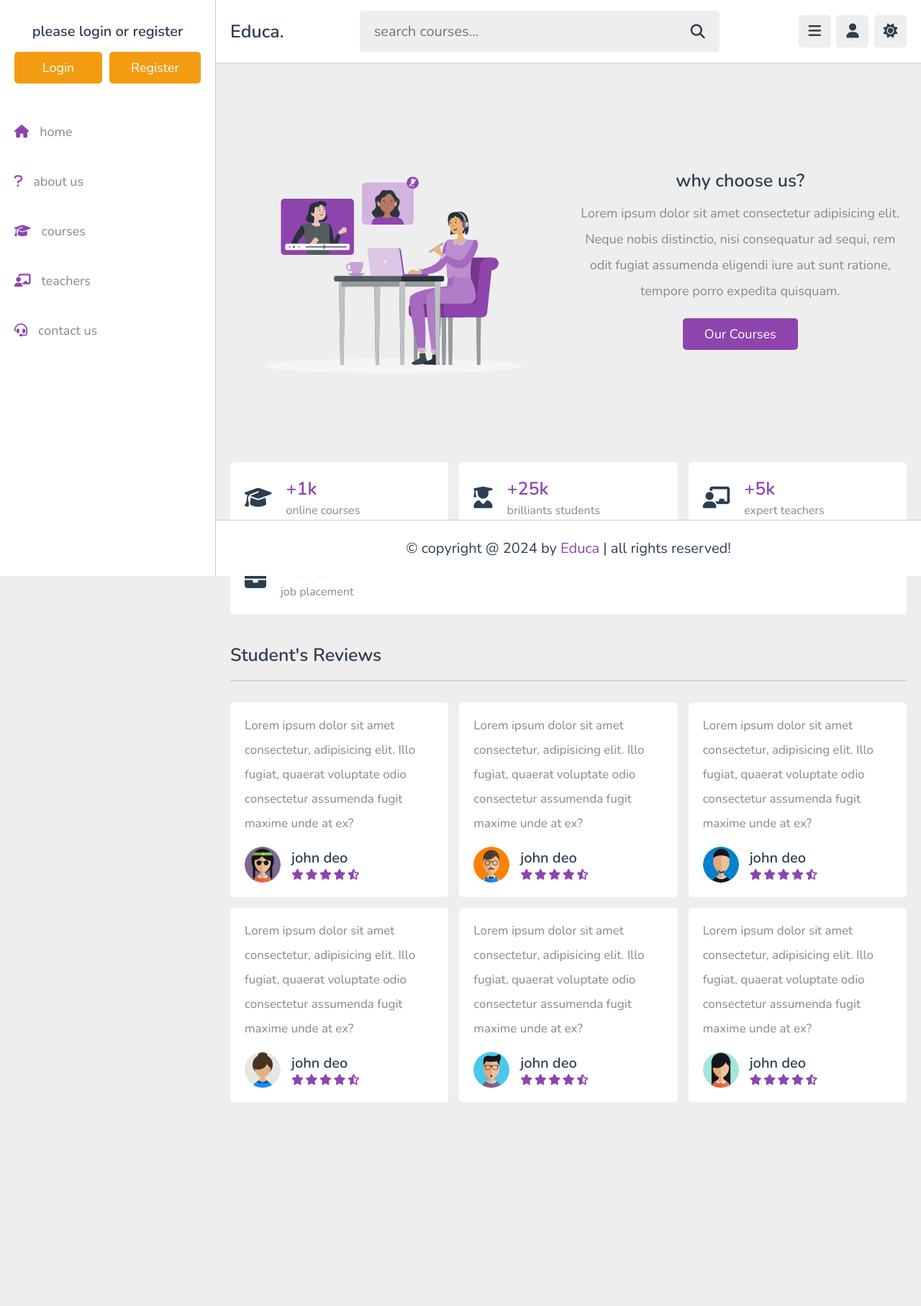
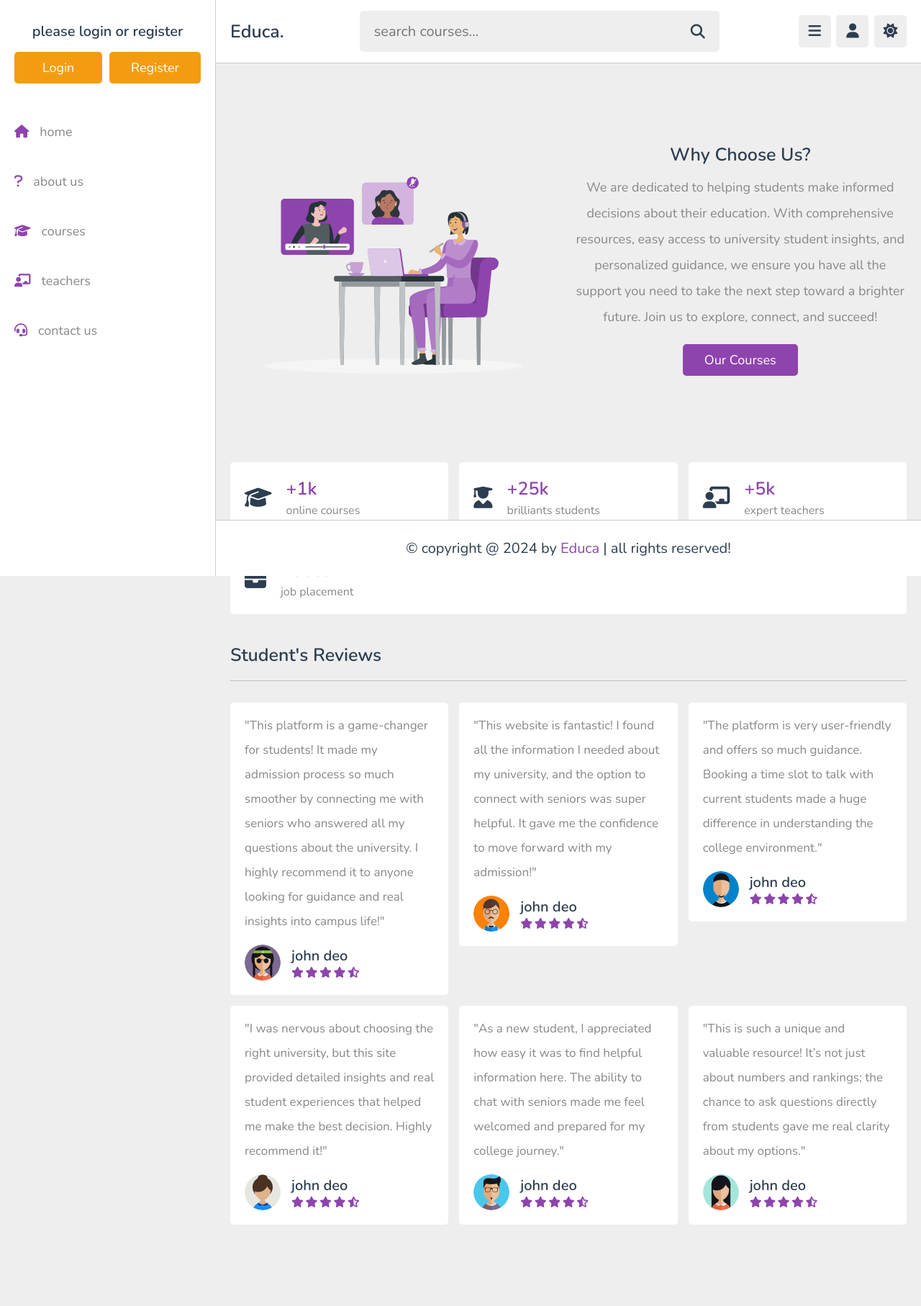
Before and after one commit to Pawan-kumar47129/LMS, a PHP site: page /about.php in a window 1280 px wide. Shown: the whole page at 72% size. Before the commit the page ends 1531 px from the top, so only its background shows below. Run offline with PHP 8.4, Linux system fonts and the light colour scheme; data that the repository does not hold is empty.

Commit message:
Add files via upload

```diff
--- a/about.php
+++ b/about.php
@@ -40,8 +40,9 @@ if(isset($_COOKIE['user_id'])){
       </div>
 
       <div class="content">
-         <h3>why choose us?</h3>
-         <p>Lorem ipsum dolor sit amet consectetur adipisicing elit. Neque nobis distinctio, nisi consequatur ad sequi, rem odit fugiat assumenda eligendi iure aut sunt ratione, tempore porro expedita quisquam.</p>
+      <h3>Why Choose Us?</h3>
+      <p>We are dedicated to helping students make informed decisions about their education. With comprehensive resources, easy access to university student insights, and personalized guidance, we ensure you have all the support you need to take the next step toward a brighter future. Join us to explore, connect, and succeed!</p>
+
          <a href="courses.html" class="inline-btn">our courses</a>
       </div>
 
@@ -96,7 +97,8 @@ if(isset($_COOKIE['user_id'])){
    <div class="box-container">
 
       <div class="box">
-         <p>Lorem ipsum dolor sit amet consectetur, adipisicing elit. Illo fugiat, quaerat voluptate odio consectetur assumenda fugit maxime unde at ex?</p>
+      <p>"This platform is a game-changer for students! It made my admission process so much smoother by connecting me with seniors who answered all my questions about the university. I highly recommend it to anyone looking for guidance and real insights into campus life!"</p>
+
          <div class="user">
             <img src="images/pic-2.jpg" alt="">
             <div>
@@ -113,7 +115,7 @@ if(isset($_COOKIE['user_id'])){
       </div>
 
       <div class="box">
-         <p>Lorem ipsum dolor sit amet consectetur, adipisicing elit. Illo fugiat, quaerat voluptate odio consectetur assumenda fugit maxime unde at ex?</p>
+      <p>"This website is fantastic! I found all the information I needed about my university, and the option to connect with seniors was super helpful. It gave me the confidence to move forward with my admission!"</p>
          <div class="user">
             <img src="images/pic-3.jpg" alt="">
             <div>
@@ -130,7 +132,8 @@ if(isset($_COOKIE['user_id'])){
       </div>
 
       <div class="box">
-         <p>Lorem ipsum dolor sit amet consectetur, adipisicing elit. Illo fugiat, quaerat voluptate odio consectetur assumenda fugit maxime unde at ex?</p>
+      <p>"The platform is very user-friendly and offers so much guidance. Booking a time slot to talk with current students made a huge difference in understanding the college environment."</p>
+
          <div class="user">
             <img src="images/pic-4.jpg" alt="">
             <div>
@@ -147,7 +150,7 @@ if(isset($_COOKIE['user_id'])){
       </div>
 
       <div class="box">
-         <p>Lorem ipsum dolor sit amet consectetur, adipisicing elit. Illo fugiat, quaerat voluptate odio consectetur assumenda fugit maxime unde at ex?</p>
+      <p>"I was nervous about choosing the right university, but this site provided detailed insights and real student experiences that helped me make the best decision. Highly recommend it!"</p>
          <div class="user">
             <img src="images/pic-5.jpg" alt="">
             <div>
@@ -164,7 +167,7 @@ if(isset($_COOKIE['user_id'])){
       </div>
 
       <div class="box">
-         <p>Lorem ipsum dolor sit amet consectetur, adipisicing elit. Illo fugiat, quaerat voluptate odio consectetur assumenda fugit maxime unde at ex?</p>
+      <p>"As a new student, I appreciated how easy it was to find helpful information here. The ability to chat with seniors made me feel welcomed and prepared for my college journey."</p>
          <div class="user">
             <img src="images/pic-6.jpg" alt="">
             <div>
@@ -181,7 +184,7 @@ if(isset($_COOKIE['user_id'])){
       </div>
 
       <div class="box">
-         <p>Lorem ipsum dolor sit amet consectetur, adipisicing elit. Illo fugiat, quaerat voluptate odio consectetur assumenda fugit maxime unde at ex?</p>
+      <p>"This is such a unique and valuable resource! It’s not just about numbers and rankings; the chance to ask questions directly from students gave me real clarity about my options."</p>
          <div class="user">
             <img src="images/pic-7.jpg" alt="">
             <div>
```
